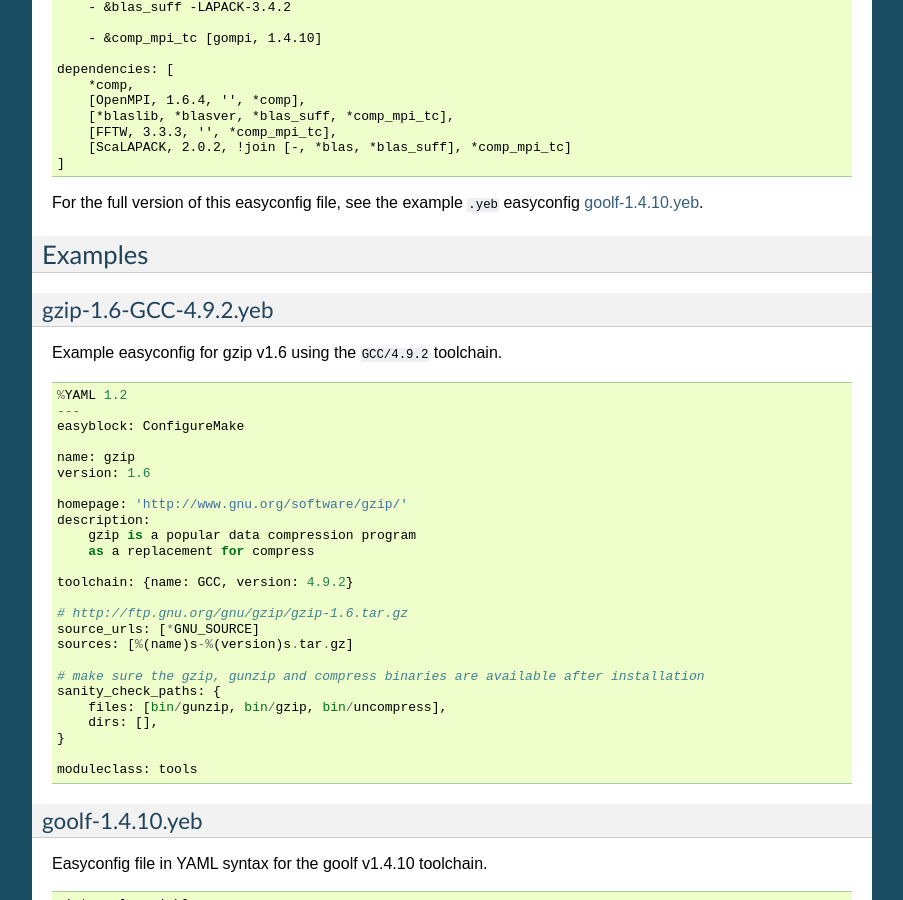
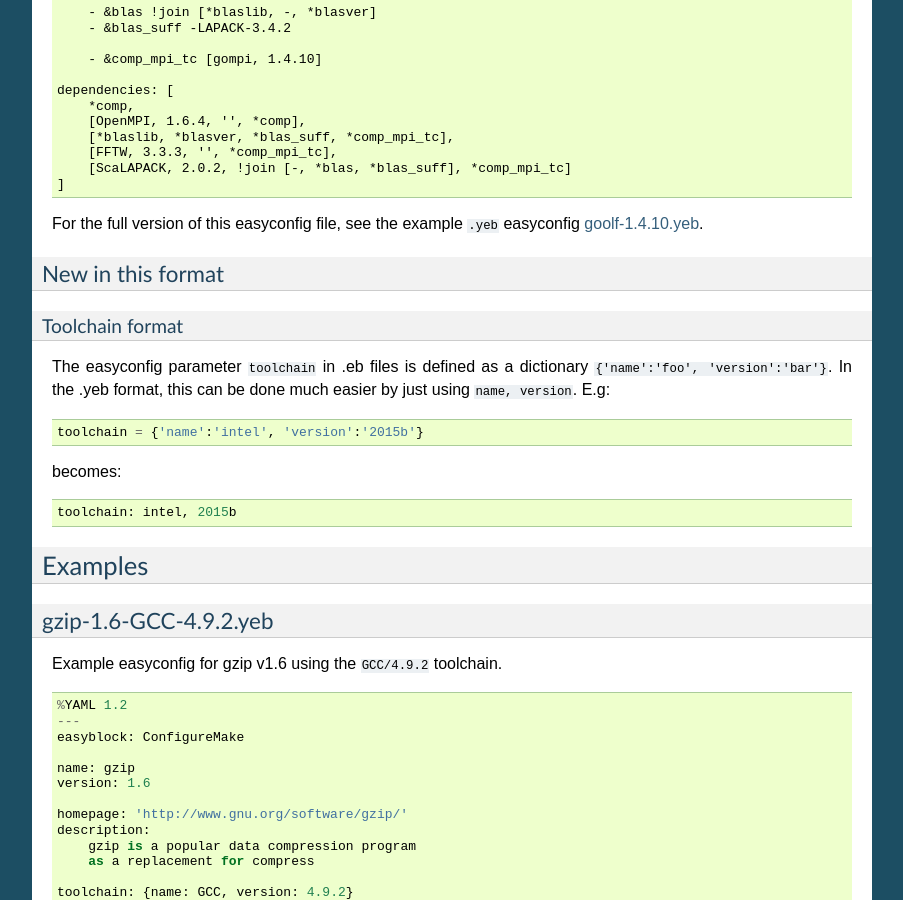
Before and after one commit to easybuilders/easybuild, a Sphinx documentation site: the page built from docs/Writing_yeb_easyconfig_files.rst, in a window 1280 px wide and 900 px high, scrolled down 4963 px. Shown: the whole window, without its empty margins (198-1101 px from the left). Built offline with Sphinx 7.4.7, drawn with Linux system fonts in a browser that asks for light colours.

Commit message:
Yeb docs update

```diff
--- a/docs/Writing_yeb_easyconfig_files.rst
+++ b/docs/Writing_yeb_easyconfig_files.rst
@@ -295,6 +295,22 @@ A more complicated example from a toolchain easyconfig, where also the ``!join``
 For the full version of this easyconfig file, see the example ``.yeb`` easyconfig
 :ref:`easyconfig_yeb_format_examples_goolf1410`.
 
+.. _easyconfig_yeb_format_new:
+
+New in this format
+~~~~~~~~~~~~~~~~~~
+
+Toolchain format
+################
+
+The easyconfig parameter ``toolchain`` in .eb files is defined as a dictionary ``{'name':'foo', 'version':'bar'}``. In
+the .yeb format, this can be done much easier by just using ``name, version``. E.g::
+
+    toolchain = {'name':'intel', 'version':'2015b'}
+
+becomes::
+
+    toolchain: intel, 2015b
 
 .. _easyconfig_yeb_format_examples:
 
```
